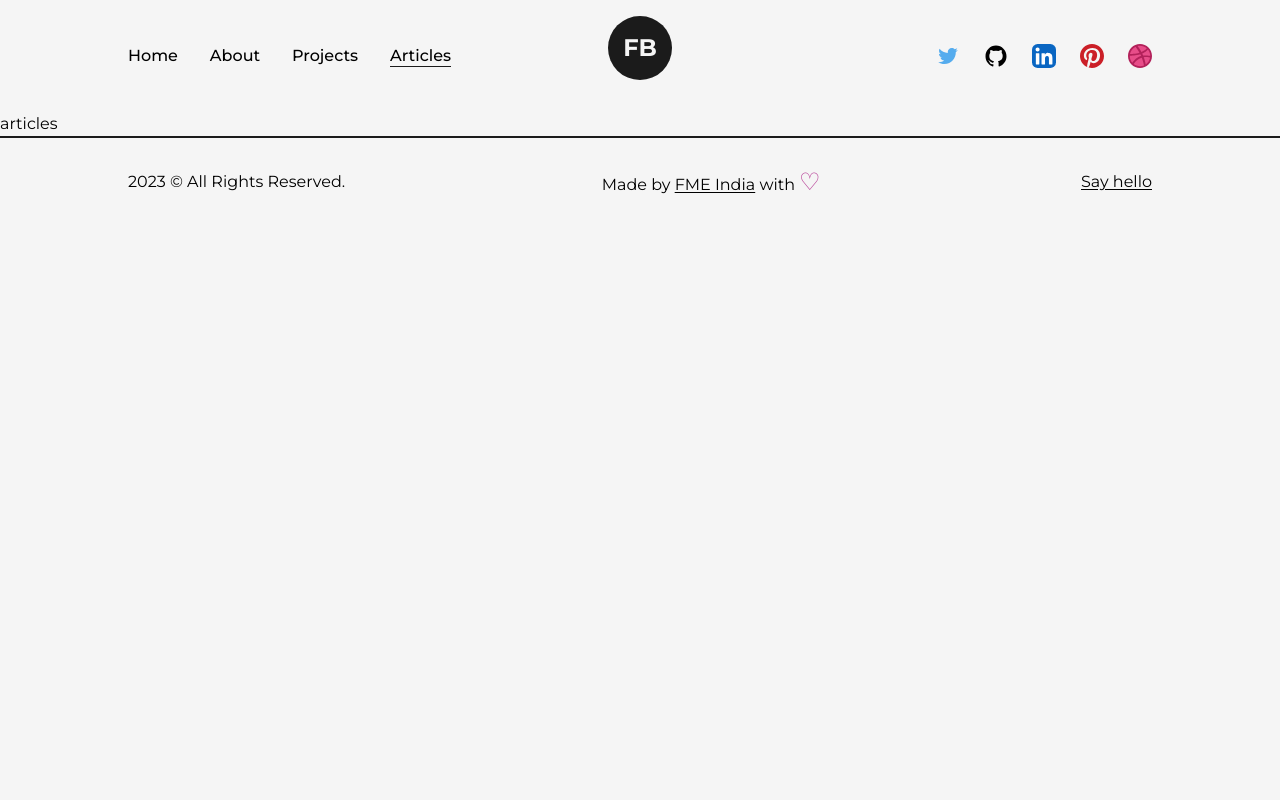
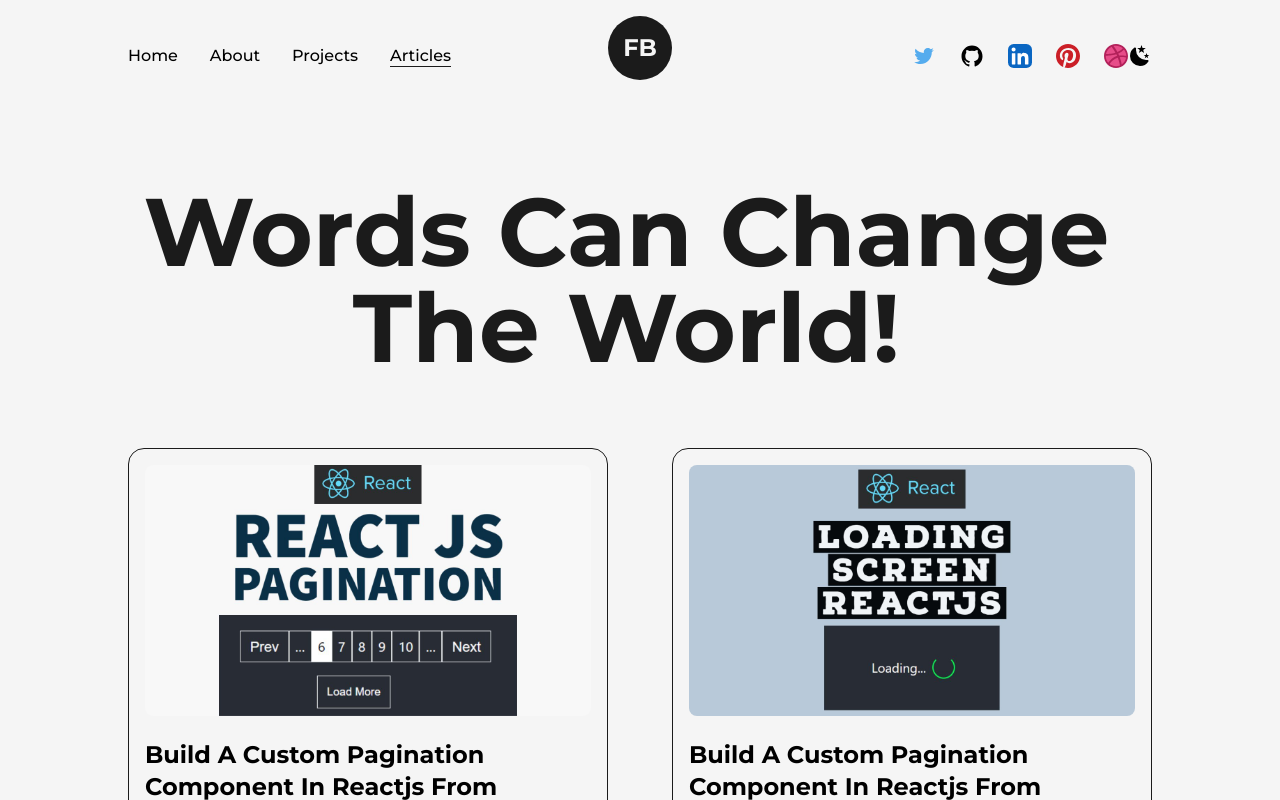
Before and after one commit to feecon12/FeeconBeheraResume, a Next.js app: page /articles in a window 1280 px wide. Shown: the top 800 px of the page. Built offline with nearby package versions, Linux system fonts and the light colour scheme.

Commit message:
Articles pushed

```diff
--- a/src/components/NavBar.js
+++ b/src/components/NavBar.js
@@ -2,8 +2,9 @@
 import React, { useState } from 'react'
 import { Logo } from './Logo'
 import { useRouter } from 'next/router'
-import { TwitterIcon, GithubIcon, LinkedInIcon, PinterestIcon, DribbbleIcon, } from './Icons'
+import { TwitterIcon, GithubIcon, LinkedInIcon, PinterestIcon, DribbbleIcon, SunIcon, MoonIcon, } from './Icons'
 import { motion } from 'framer-motion'
+import useThemeSwitcher from './hooks/useThemeSwitcher'
 
 const CustomLink = ({ href, title, className = '' }) => {
     const router = useRouter();
@@ -26,6 +27,7 @@
 
 export const NavBar = () => {
 
+    const [mode, setMode] = useThemeSwitcher();
 
     const [isOpen, setIsOpen] = useState(false);
 
@@ -65,6 +67,12 @@
                     <motion.a href='' target={'_blank'} whileHover={{ y: -2 }} whileTap={{ scale: 0.9 }} className='w-6 ml-3'>
                         <DribbbleIcon />
                     </motion.a>
+
+                    <botton onClick={()=> setMode(mode === 'light'?'dark':'light')}>
+                        {
+                            mode === 'dark' ? <SunIcon className={'fill-dark'} />: <MoonIcon className={'fill-dark'}/>
+                        }
+                    </botton>
                 </nav>
             </div>
 
--- /dev/null
+++ b/src/components/hooks/useThemeSwitcher.js
@@ -0,0 +1,51 @@
+import React, {useState, useEffect} from 'react'
+
+const useThemeSwitcher = () => {
+
+    const preferDarkQuery = "(prefer-color-scheme:dark)";
+    const [mode, setMode] = useState("");
+
+    useEffect(() => {
+        const mediaQuery = window.matchMedia(preferDarkQuery);
+        const userPref = window.localStorage.getItem("theme");
+
+        const handleChange = () => {
+            if (userPref) {
+                let check = userPref === 'dark' ? 'dark' : 'light';
+                setMode(check);
+                if (check === 'dark') {
+                    document.documentElement.classList.add('dark');
+                } else {
+                    document.documentElement.classList.remove('dark');
+                }
+            } else {
+                let check = mediaQuery.matches ? 'dark' : 'light';
+                setMode(check);
+
+                if (check === 'dark') {
+                    document.documentElement.classList.add('dark');
+                } else {
+                    document.documentElement.classList.remove('dark');
+                }
+            }
+        }
+        mediaQuery.addEventListener("change", handleChange);
+
+        return () => mediaQuery.removeEventListener('change',handleChange);
+    }, [])
+
+
+    useEffect(() => {
+        if (mode === 'dark') {
+            window.localStorage.setItem('theme', 'dark');
+            document.documentElement.classList.add('dark');
+        } else {
+            window.localStorage.setItem('theme', 'light');
+            document.documentElement.classList.remove('dark');
+        }
+    }, [mode])
+
+    return [mode, setMode]
+}
+
+export default useThemeSwitcher
--- a/src/pages/articles.js
+++ b/src/pages/articles.js
@@ -1,8 +1,158 @@
-import React from 'react'
+import React,{useRef} from 'react'
+import Head from 'next/head'
+import { AnimatedText } from '@/components/AnimatedText'
+import { Layout } from '@/components/Layout'
+import Link from 'next/link'
+import Image from 'next/image'
+import article1 from '../../public/images/articles/pagination component in reactjs.jpg'
+import article2 from '../../public/images/articles/create loading screen in react js.jpg'
+import { motion, useMotionValue} from 'framer-motion'
+import article3 from '../../public/images/articles/create modal component in react using react portals.png'
+import article4 from '../../public/images/articles/form validation in reactjs using custom react hook.png'
+import article5 from '../../public/images/articles/smooth scrolling in reactjs.png'
+import article6 from '../../public/images/articles/What is Redux with easy explanation.png'
+import article7 from '../../public/images/articles/What is higher order component in React.jpg'
+// import article8 from '../../public/images/articles/todo list app built using react redux and framer motion.png'
+
+
+const FramerImage = motion(Image);
+
+const MovingImage = ({ title, img, link }) => {
+
+  const x = useMotionValue(0);
+  const y = useMotionValue(0);
+  const imgRef = useRef(null);
+
+  function handleMouse(event) {
+    imgRef.current.style.display = 'inline-block';
+    x.set(event.pageX);
+    y.set(-10);
+  }
+  function handleMouseLeave(event) {
+    imgRef.current.style.display = 'none';
+    x.set(0);
+    y.set(0);
+  }
+
+  return (
+    <Link href={link} target='_blank'
+
+      onMouseMove={handleMouse}
+      onMouseLeave={handleMouseLeave}
+    >
+
+      <h2 className='capitalize text-xl font-semibold hover:underline '>
+        {title}
+      </h2>
+      <FramerImage style={{x:x,y:y}} initial={{opacity:0}} whileInView={{opacity:1,transition:{duration:0.2}}} ref={imgRef} src={img} alt={title} className='z-10 w-96 h-auto hidden absolute rounded-lg' />
+    </Link>
+  )
+}
+
+const Article = ({ img, title, date, link }) => {
+  return (
+    <motion.li
+      initial={{ y: 200 }}
+      whileInView={{ y: 0, transition: { duration: 0.5, ease: 'easeInOut' } }}
+      viewport={{once:true}}
+      className='relative w-full p-4 py-6 my-4 rounded-xl flex items-center justify-between bg-light text-dark first:mt-0 border border-solid border-dark'>
+      <MovingImage title={title} img={img} link={link} />
+      <span className='text-primary font-semibold pl-4'>{date}</span>
+    </motion.li>
+  )
+}
+
+const FeaturedArticle = ({ img, title, time, summary, link }) => {
+  return (
+    <li className='col-span-1 w-full p-4 bg-light border border-solid border-dark rounded-2xl'>
+      <Link
+        href={link}
+        target='_blank'
+        className='w-full inline-block cursor-pointer overflow-hidden rounded-lg'
+      >
+        <FramerImage src={img} alt={title} className='w-full h-auto' whileHover={{ scale: 1.05 }} transition={{ duration: 0.2 }} />
+      </Link>
+
+      <Link href={link} target='_blank'>
+        <h2 className='capitalize text-2xl font-bold my-2 mt-4 hover:underline'>{title}</h2>
+      </Link>
+      <p className='text-sm mb-2'>{summary}</p>
+      <span className='text-primary font-semibold'>{time}</span>
+    </li>
+  )
+}
 
 const articles = () => {
   return (
-    <div>articles</div>
+    <>
+      <Head>
+        <title>Feecon | Articles Page </title>
+        <meta name='description' contents='any description' />
+
+      </Head>
+      <main className='w-full mb-16 flex flex-col items-center justify-center overflow-hidden'>
+        <Layout className='pt-16'>
+          <AnimatedText text='Words Can Change The World!' className='mb-16' />
+
+          <ul className='grid grid-cols-2 gap-16'>
+            <FeaturedArticle
+              title={'Build A Custom Pagination Component In Reactjs From Scratch'}
+              summary=" Learn how to build a custom pagination component in ReactJS from scratch.
+           Follow this step-by-step guide to integrate Pagination component in your ReactJS project."
+              time={'9 min read'}
+              link='/'
+              img={article1}
+            />
+
+            <FeaturedArticle
+              title={'Build A Custom Pagination Component In Reactjs From Scratch'}
+              summary=" Learn how to build a custom pagination component in ReactJS from scratch.
+           Follow this step-by-step guide to integrate Pagination component in your ReactJS project."
+              time={'9 min read'}
+              link='/'
+              img={article2}
+            />
+
+          </ul>
+          <h2 className='font-bold text-4xl w-full text-center my-16 mt-32'>All Articles</h2>
+          <ul>
+            <Article
+              title='Form Validation In Reactjs: Build A Reusable Custom Hook For Inputs And Error Handling'
+              img={article3}
+              date='August 09, 2023'
+              link='/'
+            />
+
+            <Article
+              title='Form Validation In Reactjs: Build A Reusable Custom Hook For Inputs And Error Handling'
+              img={article4}
+              date='August 09, 2023'
+              link='/'
+            />
+
+            <Article
+              title='Form Validation In Reactjs: Build A Reusable Custom Hook For Inputs And Error Handling'
+              img={article5}
+              date='August 09, 2023'
+              link='/'
+            />
+
+            <Article
+              title='Form Validation In Reactjs: Build A Reusable Custom Hook For Inputs And Error Handling'
+              img={article6}
+              date='August 09, 2023'
+              link='/'
+            />
+            <Article
+              title='Form Validation In Reactjs: Build A Reusable Custom Hook For Inputs And Error Handling'
+              img={article7}
+              date='August 09, 2023'
+              link='/'
+            />
+          </ul>
+        </Layout>
+      </main>
+    </>
   )
 }
 
--- a/src/pages/projects.js
+++ b/src/pages/projects.js
@@ -6,13 +6,15 @@
 import Image from 'next/image'
 import { GithubIcon } from '@/components/Icons'
 import image1 from '../../public/images/projects/crypto-screener-cover-image.jpg'
+import {motion} from 'framer-motion'
 
+const FramerImage = motion(Image);
 
 const FeaturedProject = ({ type, title, img, summary, link, github }) => {
   return (
     <article className='w-full flex items-center justify-between rounded-3xl border border-solid border-dark bg-light shadow-2xl p-12'>
       <Link href={link} target='_blank' className='w-1/2 cursor-pointer overflow-hidden rounded-lg'>
-        <Image src={img} alt={title} className='w-full h-auto' />
+        <FramerImage src={img} alt={title} className='w-full h-auto' whileHover={{scale:1.05}} transition={{duration:0.2}} />
       </Link>
 
       <div className='w-1/2 flex flex-col items-start justify-between pl-6 '>
@@ -34,7 +36,7 @@
   return (
     <article className='w-full flex flex-col items-center justify-center rounded-2xl border border-solid border-dark bg-light p-6 relative'>
       <Link href={link} target='_blank' className='w-full cursor-pointer overflow-hidden rounded-lg'>
-        <Image src={img} alt={title} className='w-full h-auto' />
+        <FramerImage src={img} alt={title} className='w-full h-auto' whileHover={{scale:1.05}} transition={{duration:0.2}} />
       </Link>
 
       <div className='w-full flex flex-col items-start justify-between mt-4 '>
```
